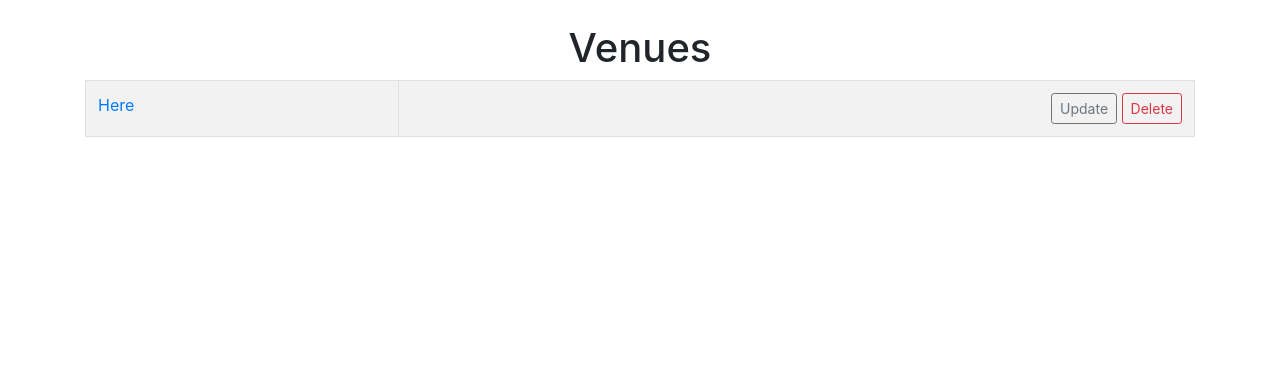
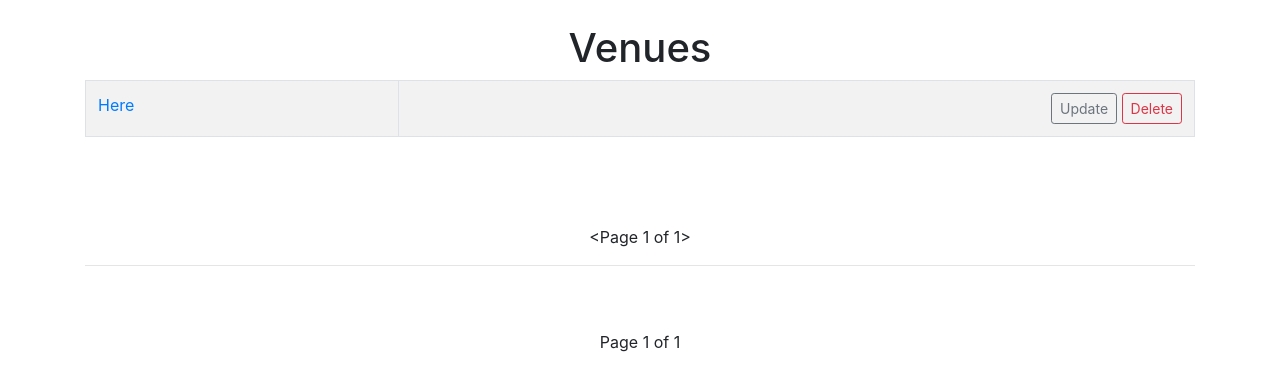
Before and after one commit to fatpat314/dog_aunt, a Django app: page /list_venue/ in a window 1280 px wide. Shown: the part 56-447 px from the top of the page. Run offline with Django 3.2, Linux system fonts and the light colour scheme; data comes from the database, SQL or seed files in the repository; some libraries are stand-ins or nearby versions.

Commit message:
added pagination

```diff
--- a/events/templates/events/venue.html
+++ b/events/templates/events/venue.html
@@ -4,7 +4,7 @@
 <center>
     <h1>Venues</h1>
     <table class="table table-striped table-hover table-bordered">
-        {% for venue in list_venue %}
+        {% for venue in venues %}
             <tr>
                 <td>
                     <a href="{% url 'show_venue' venue.id %}">{{ venue }}</a> <br>
@@ -16,6 +16,20 @@
             </tr>
         {% endfor %}
     </table>
+    <br><br><br>
+    {{ venues }}
+    <hr>
+    <br><br>
+    {% if venues.has_previous %}
+        <a href="?page=1">&laquo First</a>
+        <a href="?page={{ venues.previous_page_number }}"> Previous</a>
+    {% endif %}
+
+    Page {{ venues.number }} of {{ venues.paginator.num_pages }}
+    {% if venues.has_next %}
+        <a href="?page={{ venues.next_page_number }}">Next</a>
+        <a href="?page={{ venues.paginator.num_pages}}">Last &raquo</a>
+    {% endif %}
 
 </center>
 {% endblock %}
--- a/events/views.py
+++ b/events/views.py
@@ -5,6 +5,8 @@ from datetime import datetime
 from django.http import HttpResponseRedirect
 from .models import Event, Venue
 from .forms import VenueForm, EventForm
+
+from django.core.paginator import Paginator
 
 # Create your views here.
 
@@ -63,8 +65,12 @@ def show_venue(request, venue_id):
 
 
 def list_venues(request):
-    list_venue = Venue.objects.all()
-    return render(request, 'events/venue.html', {'list_venue': list_venue})
+    list_venue = Venue.objects.all().order_by('name')
+
+    p = Paginator(Venue.objects.all(), 5)
+    page = request.GET.get('page')
+    venues = p.get_page(page)
+    return render(request, 'events/venue.html', {'list_venue': list_venue, 'venues': venues})
 
 def add_venue(request):
     submitted = False
@@ -80,7 +86,7 @@ def add_venue(request):
     return render(request, 'events/add_venue.html', {'form': form, 'submitted': submitted})
 
 def all_events(request):
-    event_list = Event.objects.all()
+    event_list = Event.objects.all().order_by('event_date')
     return render(request, 'events/event_list.html', {'event_list': event_list})
 
 def home(request, year=datetime.now().year, month=datetime.now().strftime('%B')):
```
